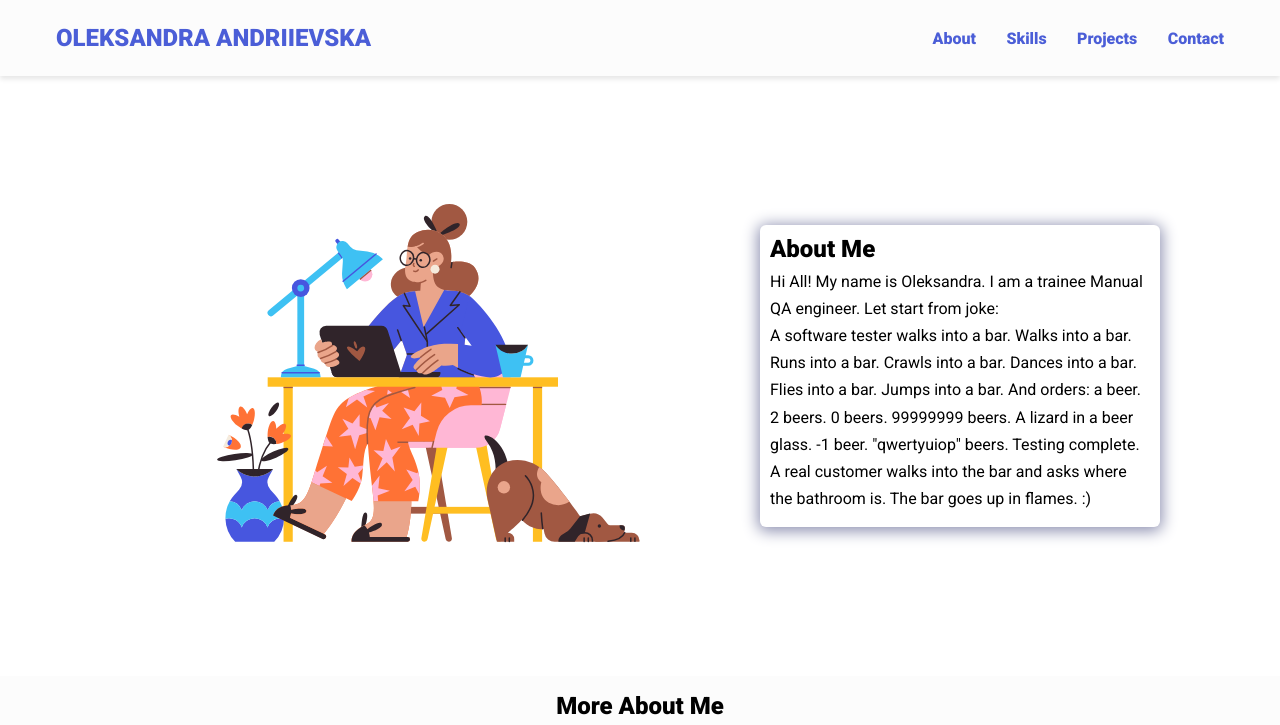
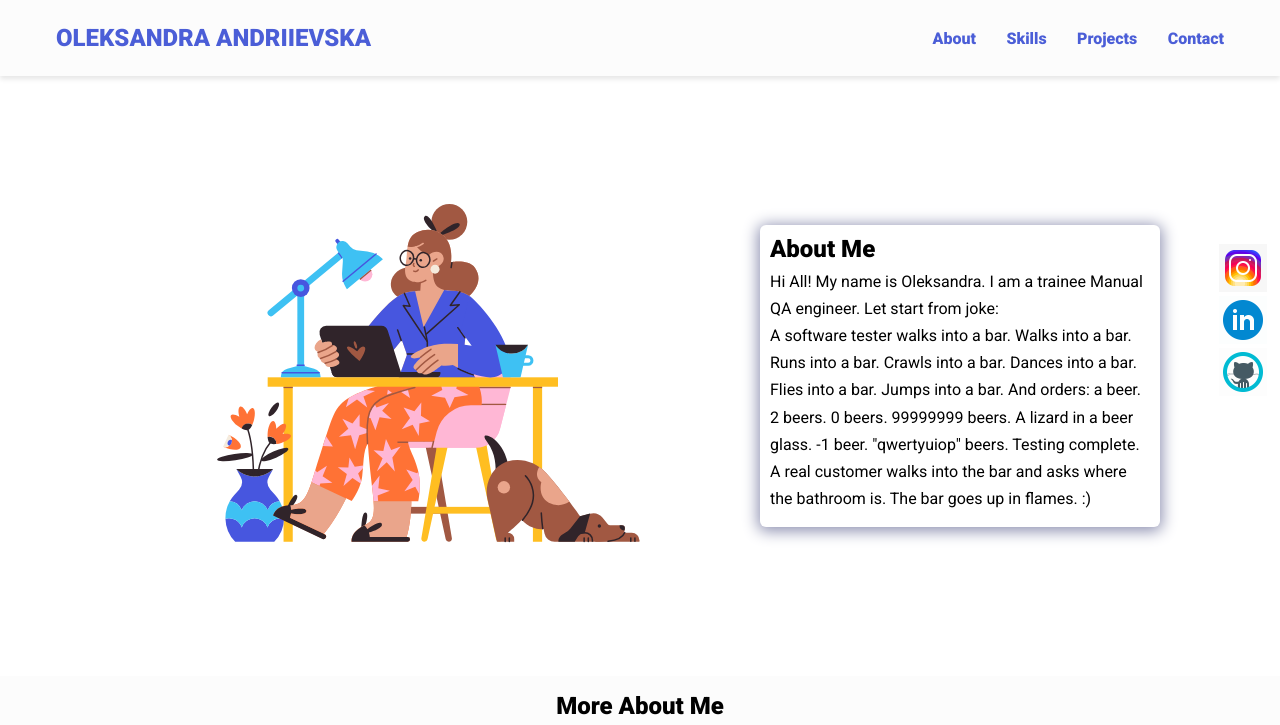
Before and after one commit to alexaandrievskaya/oleksandra-andriievska, a website: page index.html in a window 1280 px wide. Shown: the top 725 px of the page. Drawn offline with nearby package versions, Linux system fonts and the light colour scheme.

Commit message:
UPD: added social media section

```diff
--- a/assets/css/styles.css
+++ b/assets/css/styles.css
@@ -284,3 +284,17 @@ nav ul li {
   border: 2px solid var(--primary-color);
   cursor: pointer;
 }
+
+/* Social icons */
+.socials {
+  display: flex;
+  flex-direction: column;
+  position: fixed;
+  right: 1%;
+  bottom: 50%;
+}
+
+.socicon {
+  width: 3rem;
+  height: 3rem;
+}
--- a/index.html
+++ b/index.html
@@ -268,6 +268,26 @@
 
     <!-- Social accounts - Fixed to the right -->
 
+    <div class="socials">
+      <a href="https://www.instagram.com/aleksa_andri/" target="_blank"
+      ><img
+              src="assets/icons/icons8-instagram.gif"
+              alt="Instagram"
+              loading="lazy"
+              class="socicon"
+      /></a>
+      <a href="https://www.linkedin.com/in/alexandra-andrievskaya/" target="_blank"
+      ><img
+              src="assets/icons/icons8-linkedin-circled.gif"
+              alt="Linkedin"
+              loading="lazy"
+              class="socicon"
+      /></a>
+      <a href="https://github.com/alexaandrievskaya" target="_blank"
+      ><img src="assets/icons/icons8-github.gif" alt="Github" class="socicon"
+      /></a>
+    </div>>
+
     <!-- Footer section -->
 
     <!-- Website scripts -->
```
